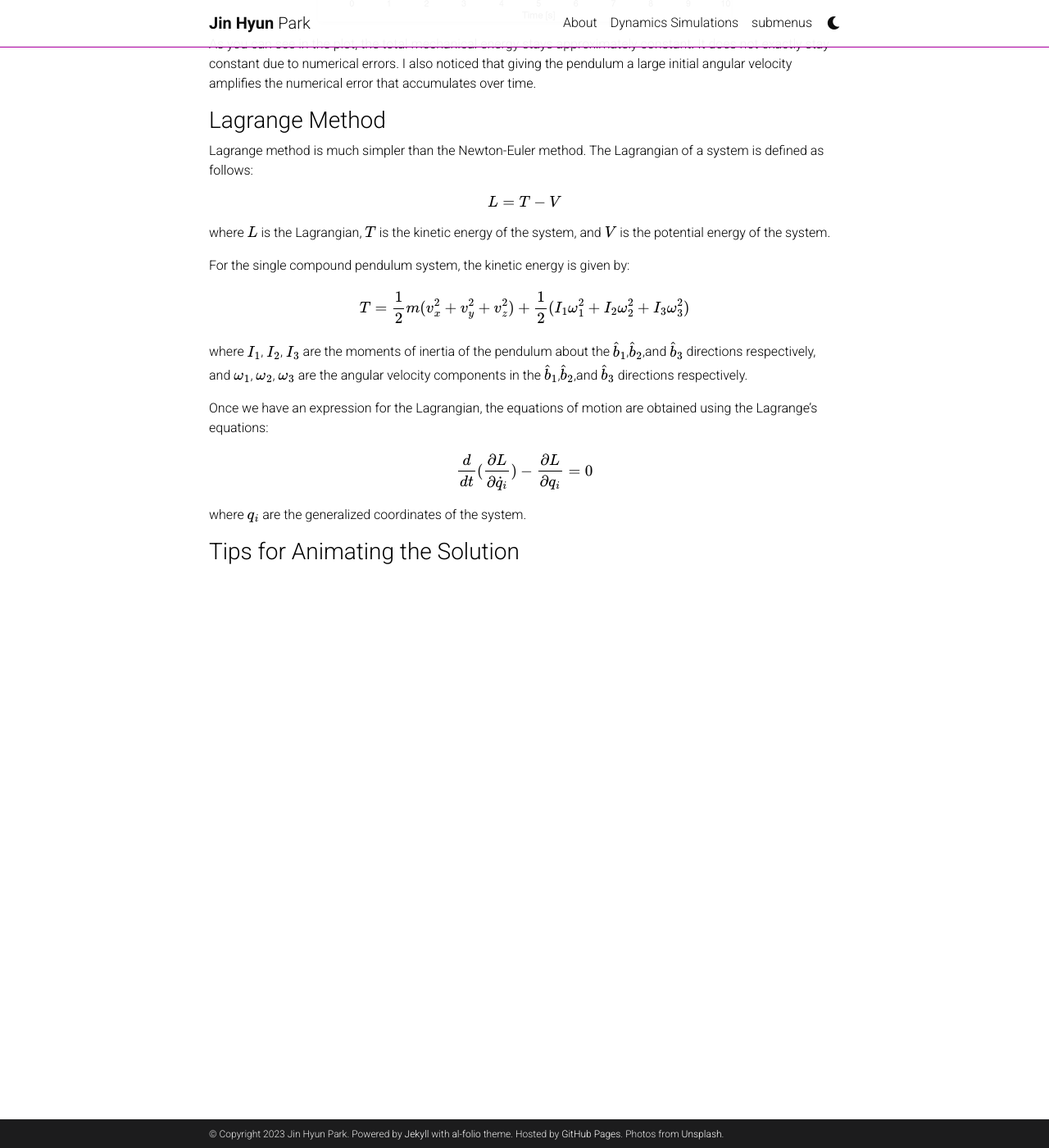
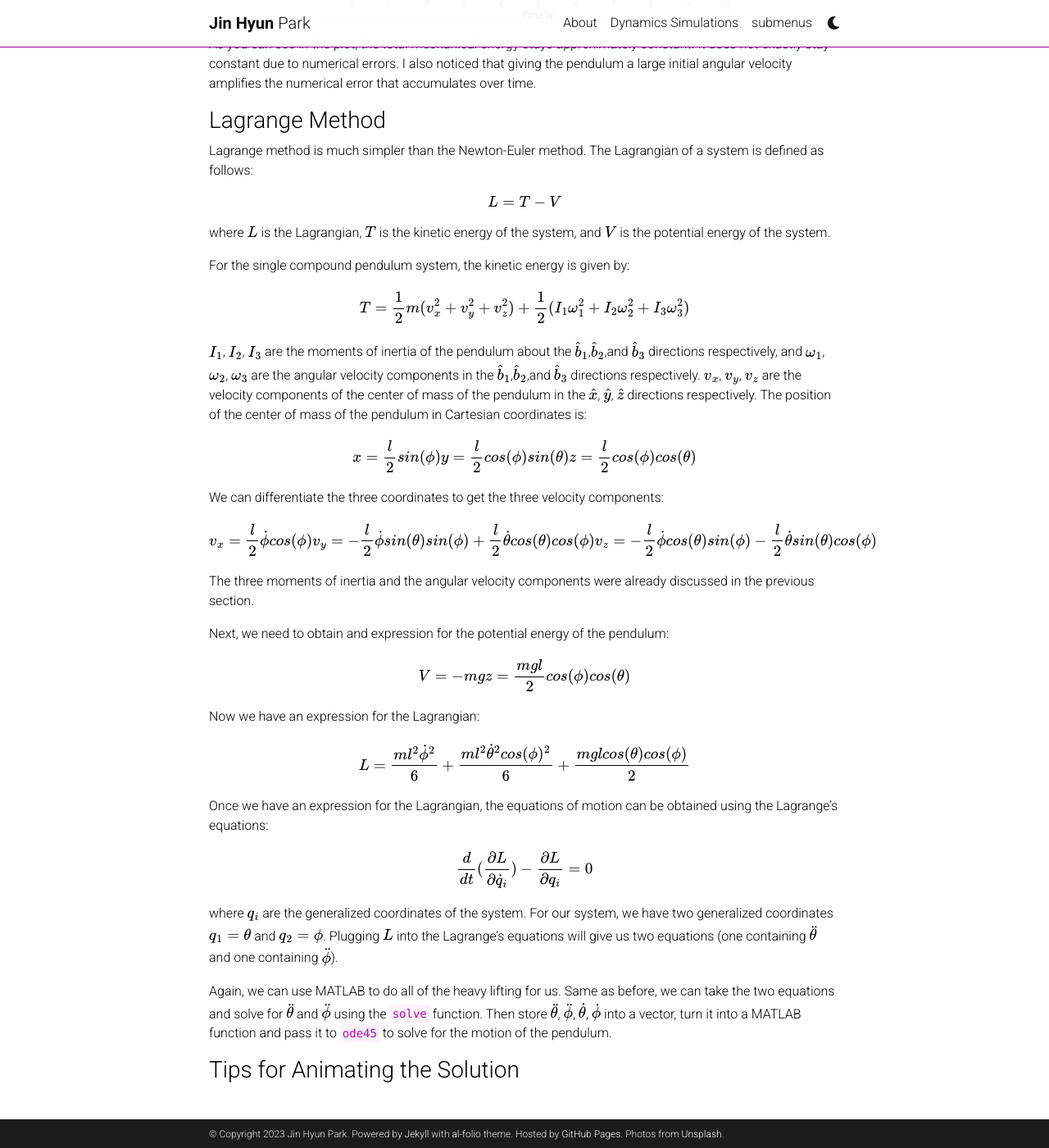
Before and after one commit to jinhyunpark2459/jinhyunpark2459.github.io, a Jekyll site: the page built from _projects/single_pendulum.md, in a window 1280 px wide and 1400 px high, scrolled down 6128 px. Shown: the whole window at 82% size. Built offline with Jekyll 4.4.1, drawn with Linux system fonts in a browser that asks for light colours; full-size pictures stand in for the smaller copies a plugin makes; comment, search, counter and statistics services are not loaded; a style sheet for code colours, icons or effects is not loaded.

Commit message:
Update single_pendulum.md

```diff
--- a/_projects/single_pendulum.md
+++ b/_projects/single_pendulum.md
@@ -230,15 +230,44 @@ $$
 T = \frac{1}{2}m(v_x^2+v_y^2+v_z^2)+\frac{1}{2}(I_1\omega_1^2+I_2\omega_2^2+I_3\omega_3^2)
 $$
 
-where $$I_1$$, $$I_2$$, $$I_3$$ are the moments of inertia of the pendulum about the $$\hat{b}_1$$,$$\hat{b}_2$$,and $$\hat{b}_3$$ directions respectively, and $$\omega_1$$, $$\omega_2$$, $$\omega_3$$ are the angular velocity components in the $$\hat{b}_1$$,$$\hat{b}_2$$,and $$\hat{b}_3$$ directions respectively.
+$$I_1$$, $$I_2$$, $$I_3$$ are the moments of inertia of the pendulum about the $$\hat{b}_1$$,$$\hat{b}_2$$,and $$\hat{b}_3$$ directions respectively, and $$\omega_1$$, $$\omega_2$$, $$\omega_3$$ are the angular velocity components in the $$\hat{b}_1$$,$$\hat{b}_2$$,and $$\hat{b}_3$$ directions respectively. $$v_x$$, $$v_y$$, $$v_z$$ are the velocity components of the center of mass of the pendulum in the $$\hat{x}$$, $$\hat{y}$$, $$\hat{z}$$ directions respectively. The position of the center of mass of the pendulum in Cartesian coordinates is:
 
-Once we have an expression for the Lagrangian, the equations of motion are obtained using the Lagrange's equations:
+$$
+x = \frac{l}{2}sin(\phi)
+y = \frac{l}{2}cos(\phi)sin(\theta)
+z = \frac{l}{2}cos(\phi)cos(\theta)
+$$
+
+We can differentiate the three coordinates to get the three velocity components:
+
+$$
+v_x = \frac{l}{2}\dot{\phi}cos(\phi)
+v_y = -\frac{l}{2}\dot{\phi}sin(\theta)sin(\phi)+\frac{l}{2}\dot{\theta}cos(\theta)cos(\phi)
+v_z = -\frac{l}{2}\dot{\phi}cos(\theta)sin(\phi)-\frac{l}{2}\dot{\theta}sin(\theta)cos(\phi)
+$$
+
+The three moments of inertia and the angular velocity components were already discussed in the previous section.
+
+Next, we need to obtain and expression for the potential energy of the pendulum:
+
+$$
+V = -mgz=\frac{mgl}{2}cos(\phi)cos(\theta)
+$$
+
+Now we have an expression for the Lagrangian:
+
+$$
+L=\frac{ml^2\dot{\phi}^2}{6}+\frac{ml^2\dot{\theta}^2cos(\phi)^2}{6}+\frac{mglcos(\theta)cos(\phi)}{2}
+$$
+
+Once we have an expression for the Lagrangian, the equations of motion can be obtained using the Lagrange's equations:
 
 $$
 \frac{d}{dt}(\frac{\partial L}{\partial \dot{q}_i})-\frac{\partial L}{\partial q_i}=0
 $$
 
-where $$q_i$$ are the generalized coordinates of the system.
+where $$q_i$$ are the generalized coordinates of the system. For our system, we have two generalized coordinates $$q_1=\theta$$ and $$q_2=\phi$$. Plugging $$L$$ into the Lagrange's equations will give us two equations (one containing $$\ddot{\theta}$$ and one containing $$\ddot{\phi}$$).
 
+Again, we can use MATLAB to do all of the heavy lifting for us. Same as before, we can take the two equations and solve for $$\ddot{\theta}$$ and $$\ddot{\phi}$$ using the `solve` function. Then store $$\ddot{\theta}$$, $$\ddot{\phi}$$, $$\dot{\theta}$$, $$\dot{\phi}$$ into a vector, turn it into a MATLAB function and pass it to `ode45` to solve for the motion of the pendulum.
 
 ### Tips for Animating the Solution
```
